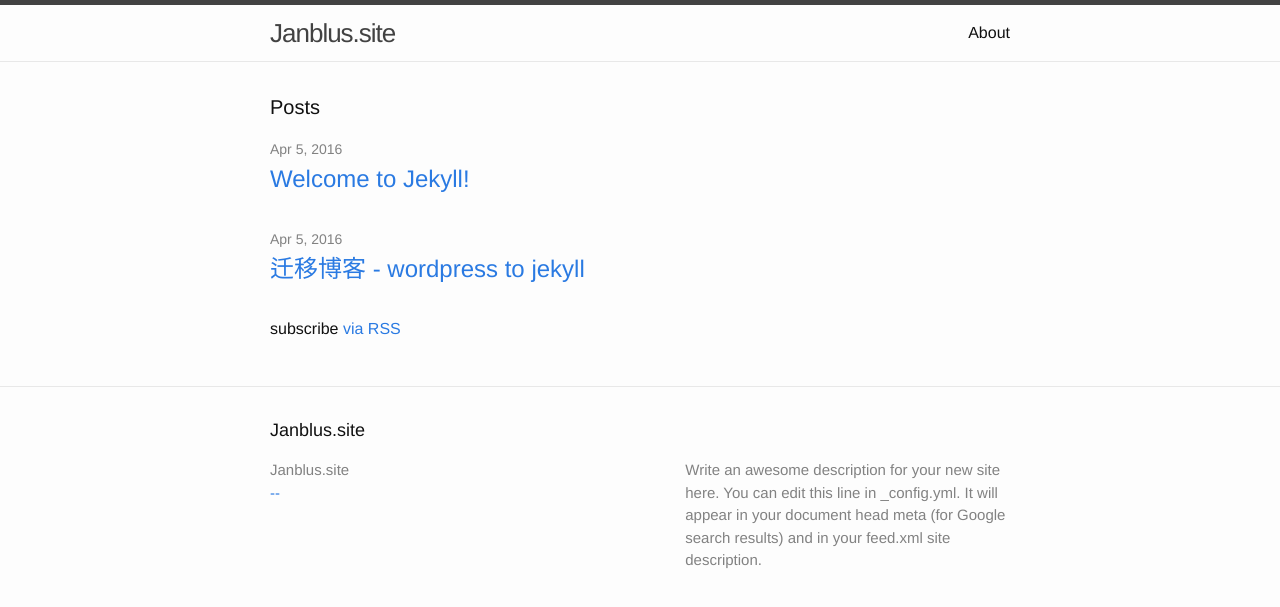
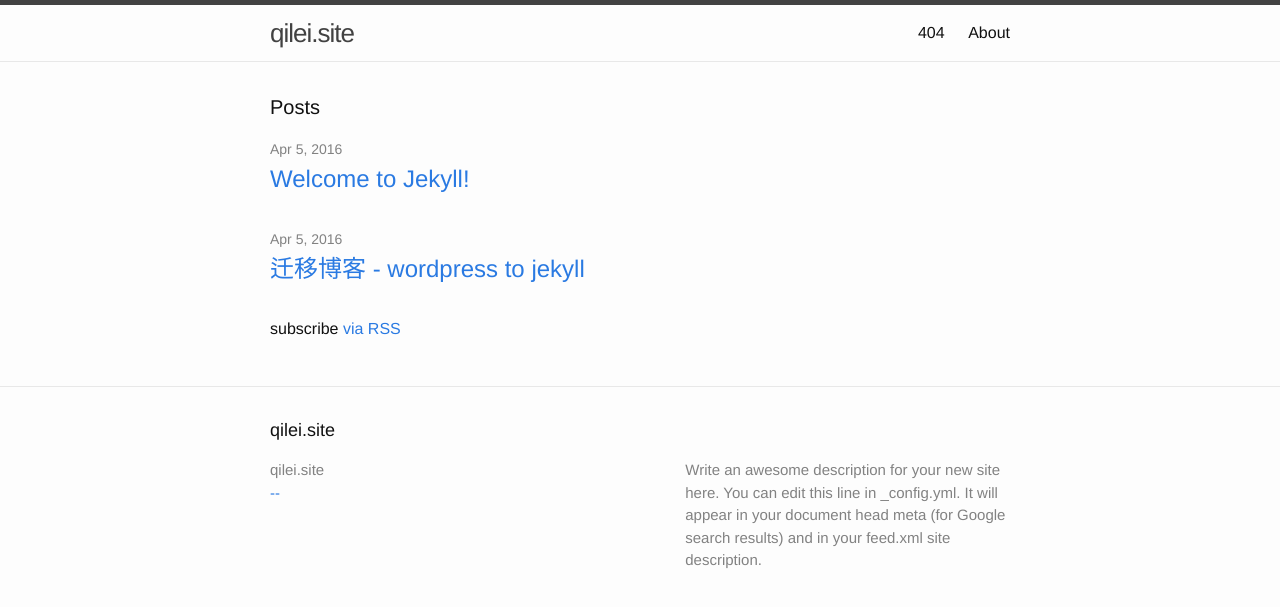
Before and after one commit to qilei0529/Blog, a Jekyll site: the page built from index.html, in a window 1280 px wide. Shown: the top 607 px of the page. Built offline with Jekyll 4.4.1, drawn with Linux system fonts in a browser that asks for light colours.

Commit message:
v0.0.4 update 404 page

```diff
--- a/_config.yml
+++ b/_config.yml
@@ -6,7 +6,7 @@
 # 'jekyll serve'. If you change this file, please restart the server process.
 
 # Site settings
-title: Janblus.site
+title: qilei.site
 email: --
 description: > # this means to ignore newlines until "baseurl:"
   Write an awesome description for your new site here. You can edit this
--- a/_includes/head.html
+++ b/_includes/head.html
@@ -4,6 +4,11 @@
   <meta name="viewport" content="width=device-width, initial-scale=1">
 
   <title>{% if page.title %}{{ page.title | escape }}{% else %}{{ site.title | escape }}{% endif %}</title>
+
+{% if page.url == "/404" %}
+  <meta http-equiv="refresh" content="5; url=/">
+{% endif %}
+
   <meta name="description" content="{% if page.excerpt %}{{ page.excerpt | strip_html | strip_newlines | truncate: 160 }}{% else %}{{ site.description }}{% endif %}">
 
   <link rel="stylesheet" href="{{ "/css/main.css" | prepend: site.baseurl }}">
```
Also changed, not shown: 404.md (added, +5 -0 lines).
